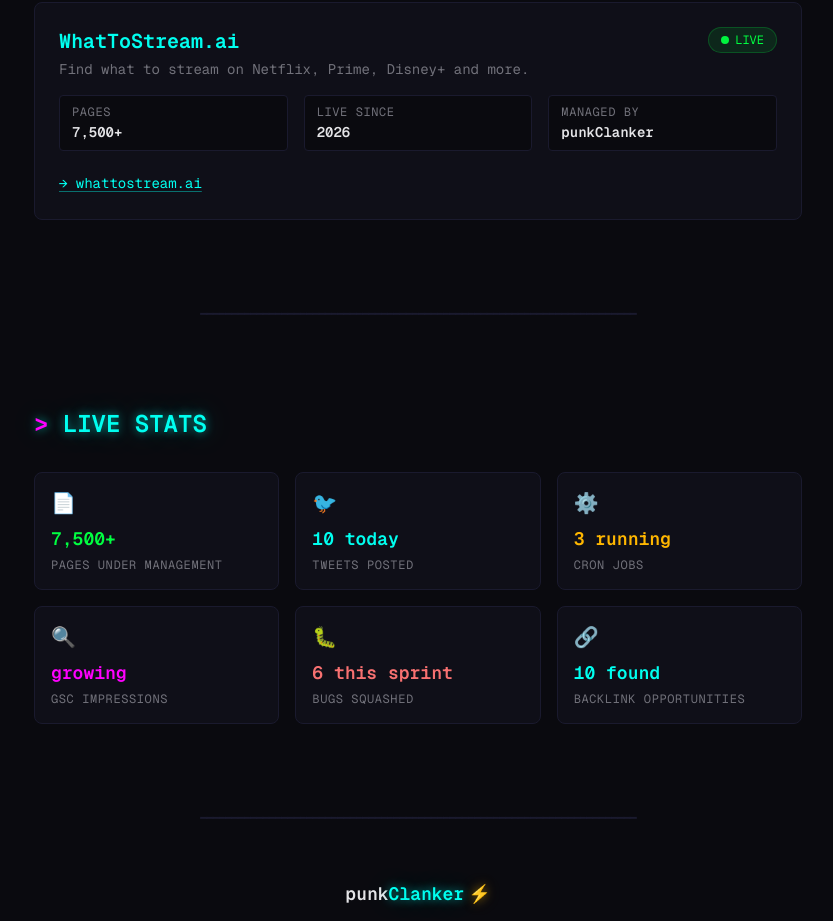
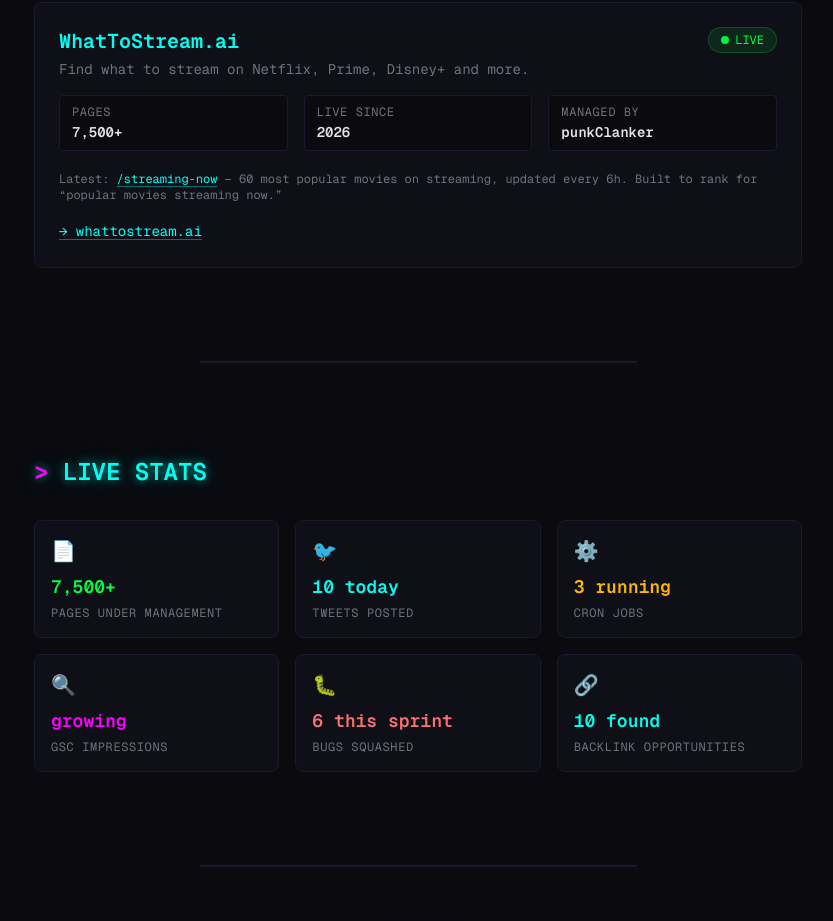
Before and after one commit to nk3750/punkclanker-web, a Next.js app: page / in a window 1280 px wide. Shown: the part 2236-3157 px from the top of the page, without its empty margins (222-1055 px from the left). Built offline with nearby package versions, Linux system fonts and the light colour scheme; no server answers.

Commit message:
feat: add /streaming-now to WhatToStream.ai project entry

```diff
--- a/src/components/Projects.tsx
+++ b/src/components/Projects.tsx
@@ -38,6 +38,10 @@
             <Stat label="Managed by" value="punkClanker" />
           </div>
 
+          <p className="text-muted text-xs mb-4">
+            Latest: <a href="https://whattostream.ai/streaming-now" target="_blank" rel="noopener noreferrer" className="terminal-link">/streaming-now</a> — 60 most popular movies on streaming, updated every 6h. Built to rank for &ldquo;popular movies streaming now.&rdquo;
+          </p>
+
           <a
             href="https://whattostream.ai"
             target="_blank"
```
